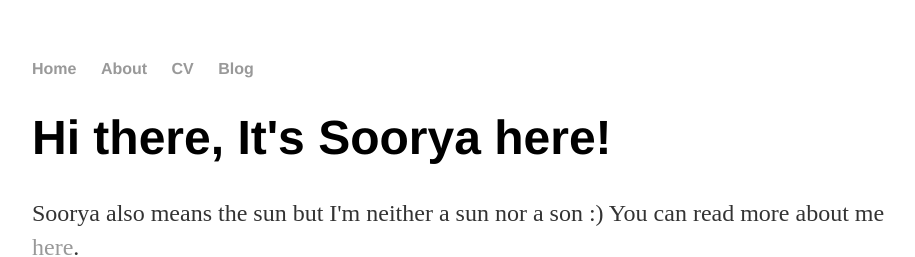
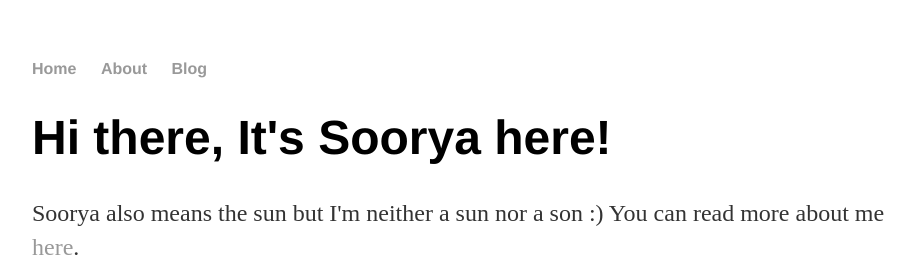
Before and after one commit to VRSoorya/vr_soorya.github.io, a Jekyll site: the page built from index.html, in a window 1280 px wide. Shown: the top 257 px of the page, without its empty margins (160-1075 px from the left). Built offline with Jekyll 4.4.1, drawn with Linux system fonts in a browser that asks for light colours.

```diff
--- a/_layouts/default.html
+++ b/_layouts/default.html
@@ -9,8 +9,7 @@
 			<nav>
 	    		<ul>
 	        		<li><a href="/">Home</a></li>
-		        	<li><a href="/about">About</a></li>
-	        		<li><a href="/cv">CV</a></li>
+				<li><a href="/about">About</a></li>
 	        		<li><a href="/blog">Blog</a></li>
 	    		</ul>
 			</nav>
```
Also changed, not shown: other parts of _layouts/default.html (+2 -1 lines).
